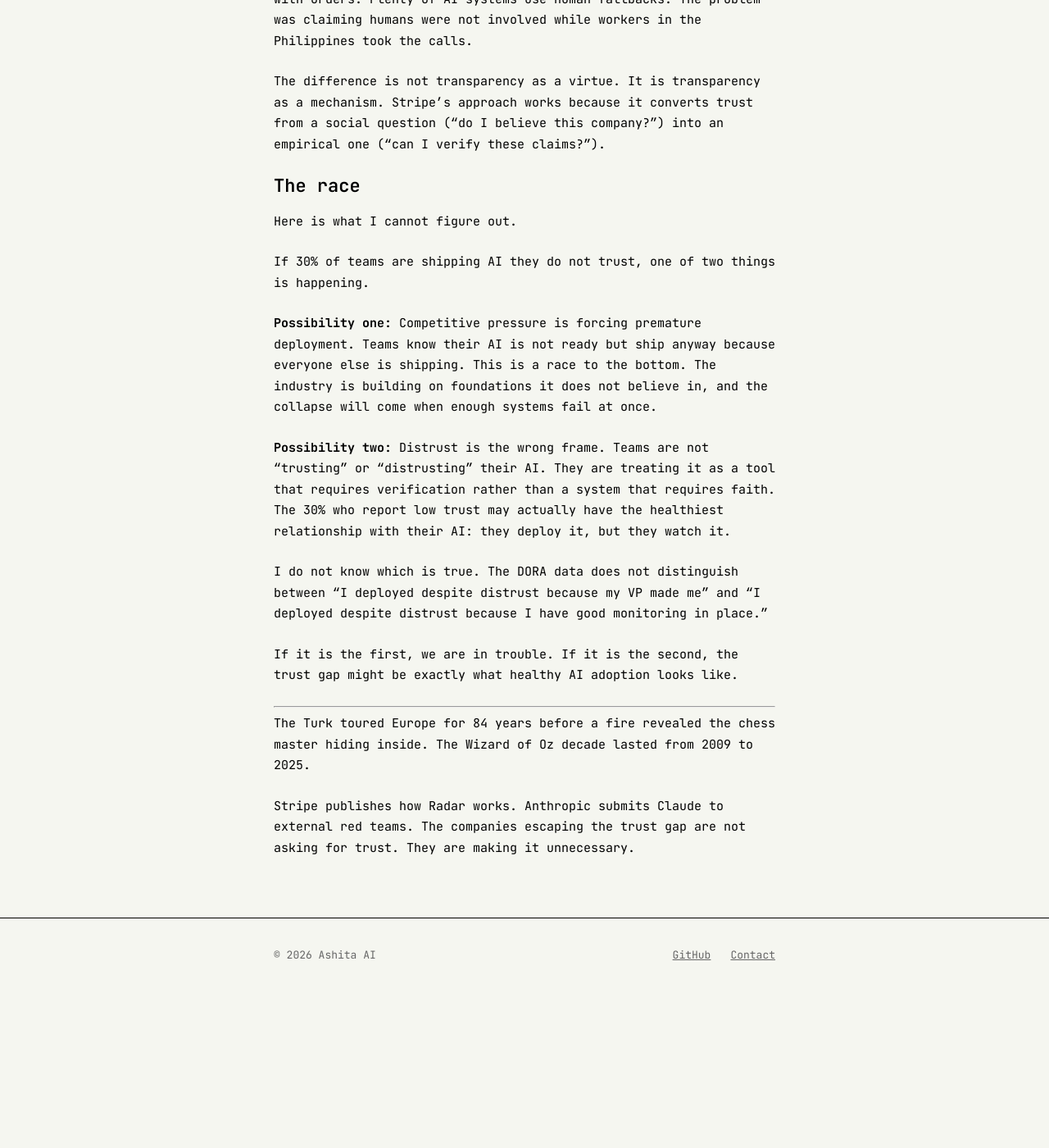
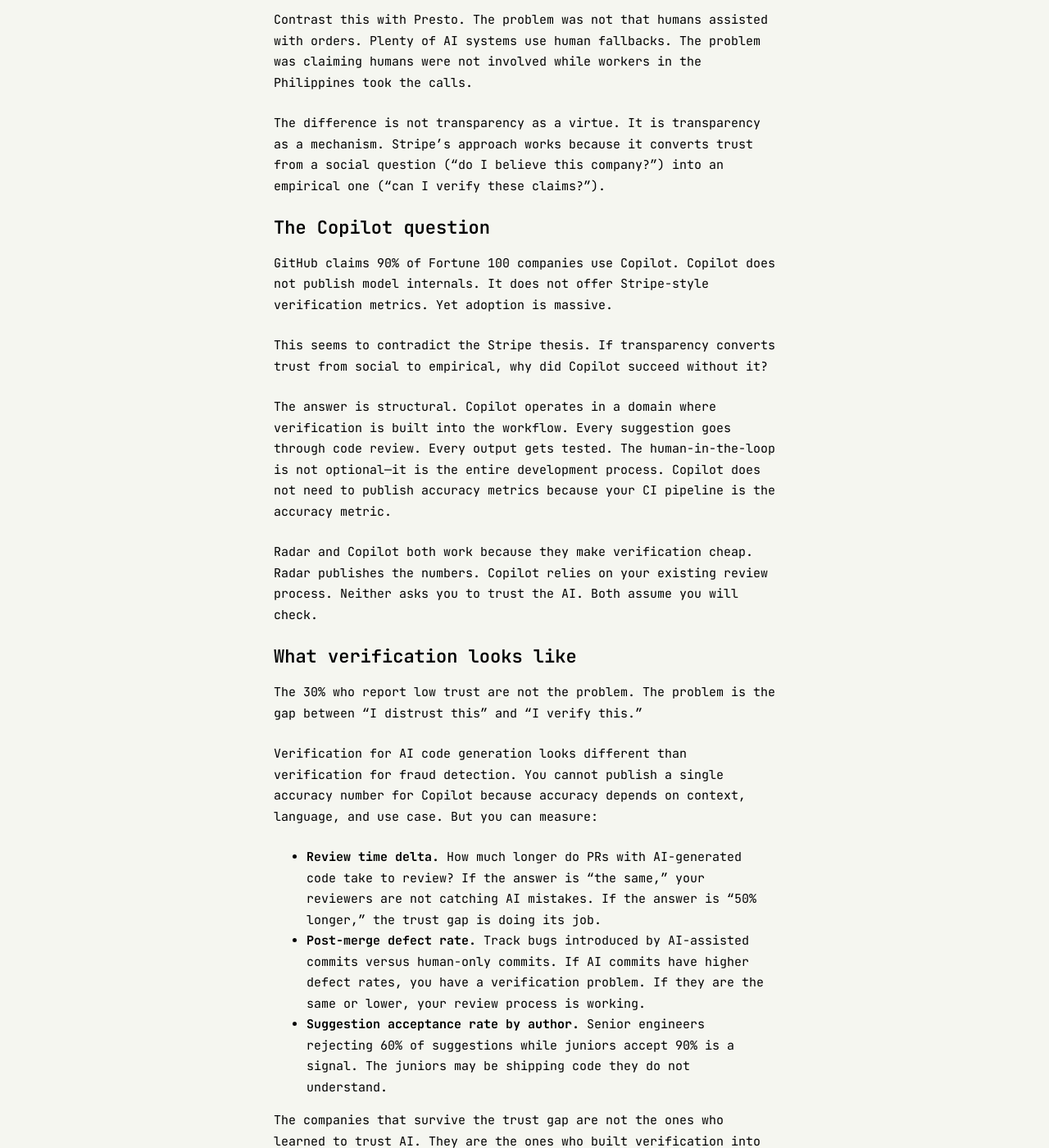
Before and after one commit to ashita-ai/ashita-ai.github.io, a Jekyll site: the page built from _posts/2026-01-27-the-trust-gap.md, in a window 1280 px wide and 1400 px high, scrolled down 2590 px. Shown: the whole window at 82% size. Built offline with Jekyll 4.4.1, drawn with Linux system fonts in a browser that asks for light colours; before the commit the page ends 3800 px from its top, so only the background shows below that; some of the changed text lies outside the part shown.

Commit message:
Revise The Trust Gap based on review swarm feedback
- Fix Expensify timeline (was "8 years", actually 2009-2012 + 2017)
- Replace "Bayesian updating" with "pattern recognition"
- Add "The Copilot question" section addressing elephant in room
- Add "What verification looks like" with actionable metrics
- Add "The real divide" committing to a position
- Strengthen closing with clear takeaway

```diff
--- a/_posts/2026-01-27-the-trust-gap.md
+++ b/_posts/2026-01-27-the-trust-gap.md
@@ -16,7 +16,7 @@
 
 The tech industry ran the same con.
 
-**Expensify** marketed "SmartScan" as AI that automatically processed expense receipts. For eight years, from 2009 to 2017, [Mechanical Turk workers](https://theoutline.com/post/2520/strangers-are-looking-at-your-data-for-pennies) transcribed them manually for 2 cents each. One worker discovered strangers' Uber receipts with full names and home addresses. Boarding passes. Medical records. Bank account numbers.
+**Expensify** marketed "SmartScan" as AI that automatically processed expense receipts. From 2009 to 2012, [Mechanical Turk workers](https://theoutline.com/post/2520/strangers-are-looking-at-your-data-for-pennies) transcribed them manually for 2 cents each. One worker discovered strangers' Uber receipts with full names and home addresses. Boarding passes. Medical records. Bank account numbers. The practice resurfaced in 2017 when reporters caught them using crowdsourced labor again.
 
 **Facebook M** was announced as an AI assistant in 2015. Reality: [no more than 30% of responses](https://en.wikipedia.org/wiki/M_(virtual_assistant)) were ever served by the AI. Human operators handled the rest, taking over conversations without users knowing. Quietly shut down in 2018.
 
@@ -60,22 +60,44 @@
 
 The difference is not transparency as a virtue. It is transparency as a mechanism. Stripe's approach works because it converts trust from a social question ("do I believe this company?") into an empirical one ("can I verify these claims?").
 
-## The race
+## The Copilot question
 
-Here is what I cannot figure out.
+GitHub claims 90% of Fortune 100 companies use Copilot. Copilot does not publish model internals. It does not offer Stripe-style verification metrics. Yet adoption is massive.
 
-If 30% of teams are shipping AI they do not trust, one of two things is happening.
+This seems to contradict the Stripe thesis. If transparency converts trust from social to empirical, why did Copilot succeed without it?
 
-**Possibility one:** Competitive pressure is forcing premature deployment. Teams know their AI is not ready but ship anyway because everyone else is shipping. This is a race to the bottom. The industry is building on foundations it does not believe in, and the collapse will come when enough systems fail at once.
+The answer is structural. Copilot operates in a domain where verification is built into the workflow. Every suggestion goes through code review. Every output gets tested. The human-in-the-loop is not optional—it is the entire development process. Copilot does not need to publish accuracy metrics because your CI pipeline is the accuracy metric.
 
-**Possibility two:** Distrust is the wrong frame. Teams are not "trusting" or "distrusting" their AI. They are treating it as a tool that requires verification rather than a system that requires faith. The 30% who report low trust may actually have the healthiest relationship with their AI: they deploy it, but they watch it.
+Radar and Copilot both work because they make verification cheap. Radar publishes the numbers. Copilot relies on your existing review process. Neither asks you to trust the AI. Both assume you will check.
 
-I do not know which is true. The DORA data does not distinguish between "I deployed despite distrust because my VP made me" and "I deployed despite distrust because I have good monitoring in place."
+## What verification looks like
 
-If it is the first, we are in trouble. If it is the second, the trust gap might be exactly what healthy AI adoption looks like.
+The 30% who report low trust are not the problem. The problem is the gap between "I distrust this" and "I verify this."
+
+Verification for AI code generation looks different than verification for fraud detection. You cannot publish a single accuracy number for Copilot because accuracy depends on context, language, and use case. But you can measure:
+
+- **Review time delta.** How much longer do PRs with AI-generated code take to review? If the answer is "the same," your reviewers are not catching AI mistakes. If the answer is "50% longer," the trust gap is doing its job.
+- **Post-merge defect rate.** Track bugs introduced by AI-assisted commits versus human-only commits. If AI commits have higher defect rates, you have a verification problem. If they are the same or lower, your review process is working.
+- **Suggestion acceptance rate by author.** Senior engineers rejecting 60% of suggestions while juniors accept 90% is a signal. The juniors may be shipping code they do not understand.
+
+The companies that survive the trust gap are not the ones who learned to trust AI. They are the ones who built verification into every deployment path.
+
+## The real divide
+
+The DORA data shows two populations that look identical in the numbers but are completely different in practice.
+
+Population one: Teams shipping AI because the VP mandated it. They distrust the outputs, skip verification because it slows them down, and hope nothing breaks. When it breaks, they blame the tool.
+
+Population two: Teams shipping AI because they verified it works. They distrust the outputs, verify anyway, and catch the failures before production. When something slips through, they improve the verification.
+
+Both report low trust. Both show 90% adoption. One is a race to the bottom. The other is healthy engineering.
+
+The trust gap is not going away. The question is whether your distrust makes you more careful or just more anxious.
 
 ---
 
-The Turk toured Europe for 84 years before a fire revealed the chess master hiding inside. The Wizard of Oz decade lasted from 2009 to 2025.
+The Turk toured Europe for 84 years before fire exposed the grandmaster inside. The Wizard of Oz decade ran from 2009 until the SEC started enforcing.
 
-Stripe publishes how Radar works. Anthropic submits Claude to external red teams. The companies escaping the trust gap are not asking for trust. They are making it unnecessary.
+Stripe publishes fraud rates. Anthropic publishes red team results. GitHub trusts your code review process. The companies escaping the trust gap are not building more trustworthy AI. They are building AI that assumes you will verify.
+
+The 30% who distrust AI-generated code are not behind. They are ahead—if their distrust drives verification instead of paralysis.
```
Also changed, not shown: other parts of _posts/2026-01-27-the-trust-gap.md (+1 -1 lines).
